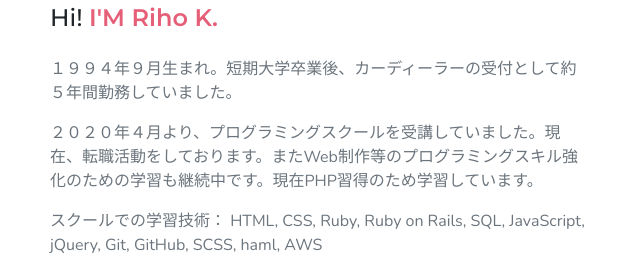
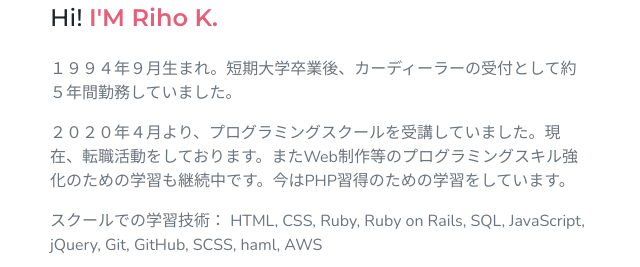
Before and after one commit to riho0025/myportfolio.github.io, a plain HTML site: page index.html in a window 1280 px wide. Shown: the part 920-1187 px from the top of the page, 605-1245 px from the left. Drawn offline with nearby package versions, Linux system fonts and the light colour scheme; files whose address does not match are found by name.

Commit message:
Update index.html

```diff
--- a/index.html
+++ b/index.html
@@ -116,7 +116,7 @@
 
                             <h4 class="mt-4">Hi! <span class="text-custom font-weight-bold">I'M Riho K.</span></h4>
                             <p class="text-muted mt-4">１９９４年９月生まれ。短期大学卒業後、カーディーラーの受付として約５年間勤務していました。 </p>
-                            <p class="text-muted mt-2">２０２０年４月より、プログラミングスクールを受講していました。現在、転職活動をしております。またWeb制作等のプログラミングスキル強化のための学習も継続中です。現在PHP習得のため学習しています。</p>
+                            <p class="text-muted mt-2">２０２０年４月より、プログラミングスクールを受講していました。現在、転職活動をしております。またWeb制作等のプログラミングスキル強化のための学習も継続中です。今はPHP習得のための学習をしています。</p>
                             <p class="text-muted mt-2">スクールでの学習技術：
                                 HTML, CSS, Ruby, Ruby on Rails, SQL, JavaScript, jQuery, Git, GitHub, SCSS, haml, AWS
                             </p>
```
